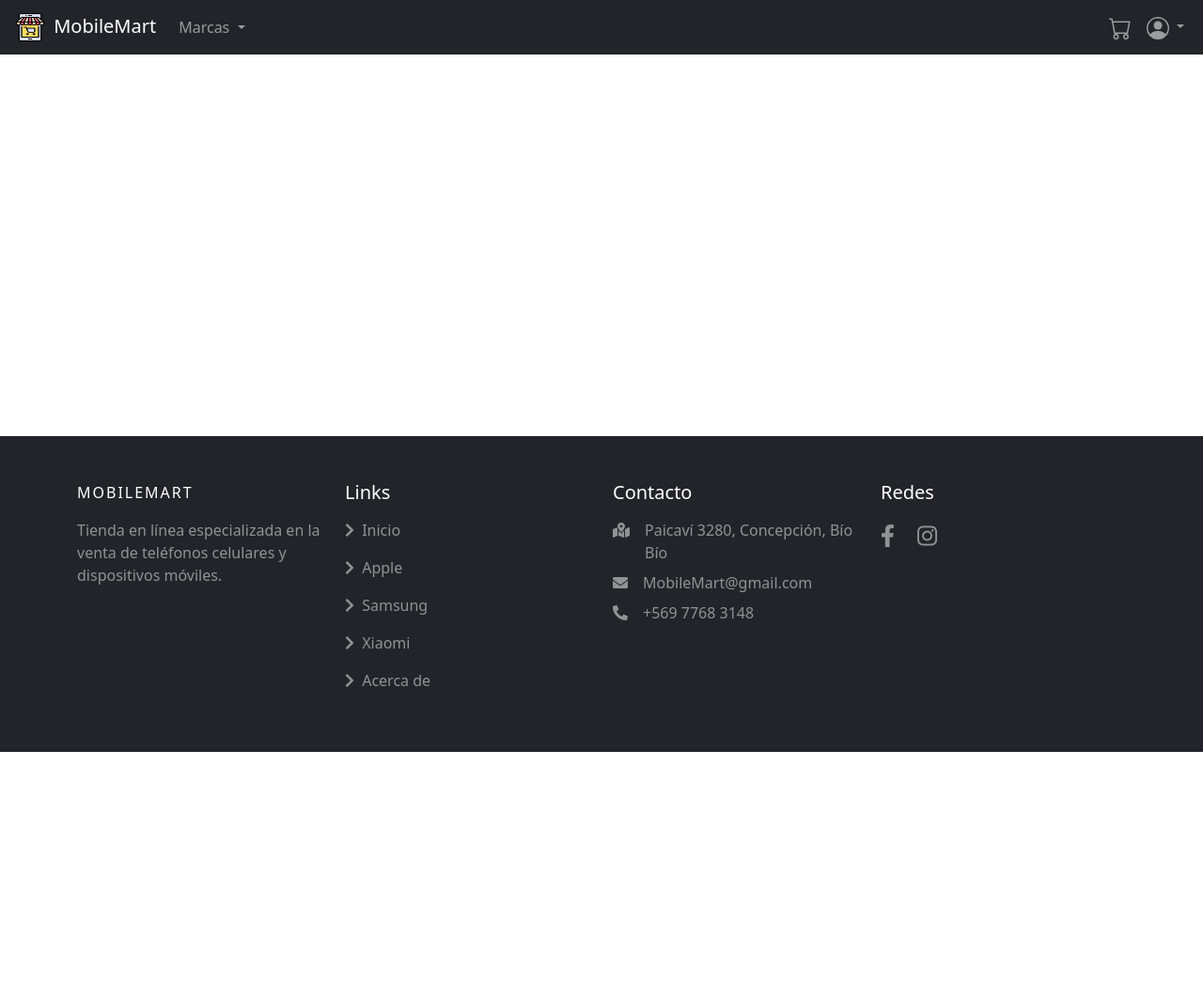
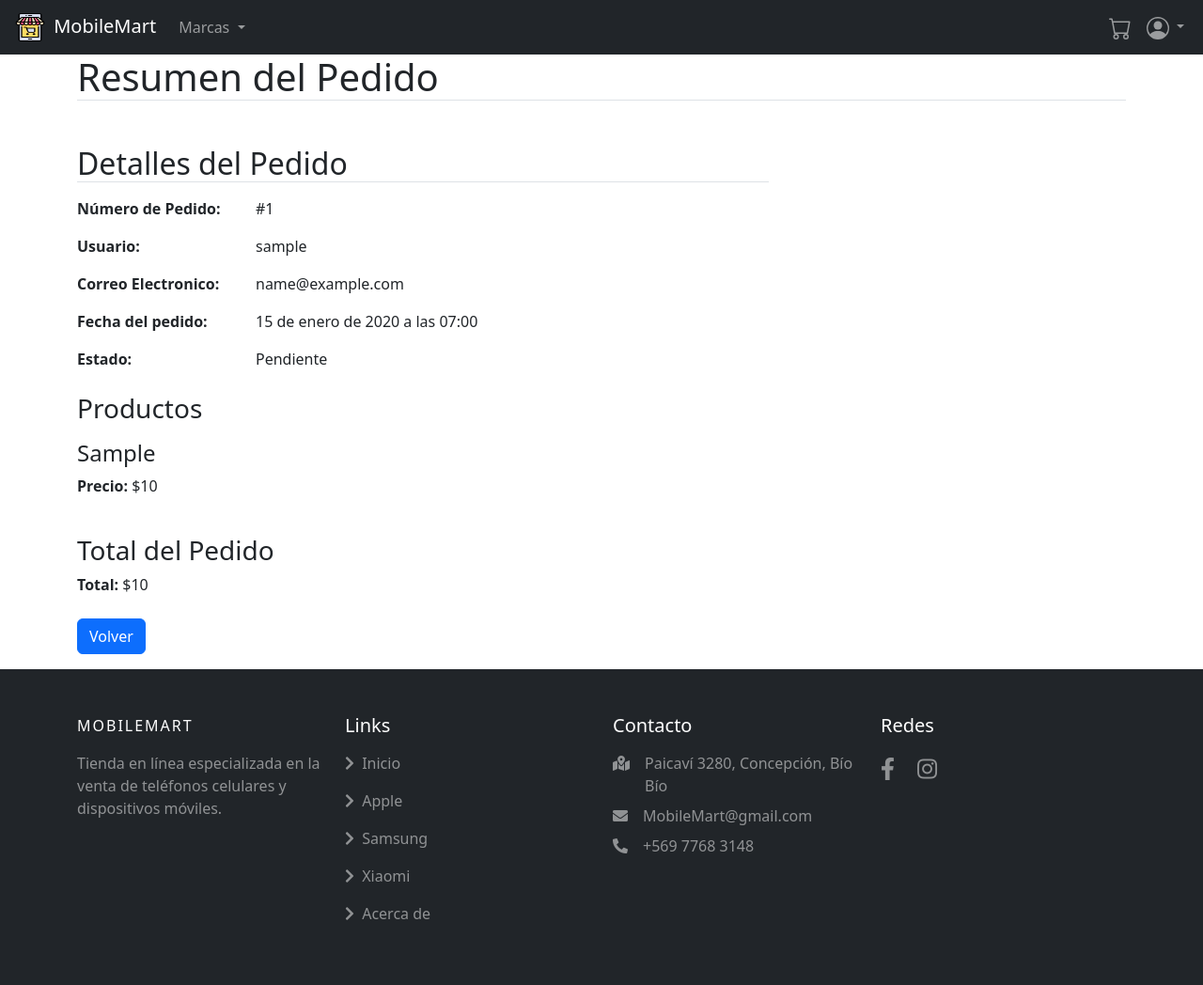
Before and after one commit to m-fuentesr/proyecto-github, a Django app: page /detallepedidouser/1/ in a window 1280 px wide. Shown: the whole page at 94% size. Before the commit the page ends 800 px from the top, so only its background shows below. Run offline with Django 5.2, Linux system fonts and the light colour scheme; a user stored in the database is signed in; tables that the repository leaves empty hold one stand-in row (values such as "Sample post"); some libraries are stand-ins or nearby versions.

Commit message:
Ignacio Sorko. feat: agregar sección "Detalle Pedido User" para visualización de pedidos del cliente
Se añade una nueva sección accesible para el usuario autenticado, que permite consultar los detalles de un pedido específico:

Número de pedido, usuario y correo electrónico.

Fecha del pedido y estado actual (solo lectura).

Listado de productos adquiridos con su modelo y precio.

Cálculo total del monto pagado por el pedido.

Botón para volver al historial de pedidos del usuario.

```diff
--- a/mobilemart/templates/mobilemart/detallepedidouser.html
+++ b/mobilemart/templates/mobilemart/detallepedidouser.html
@@ -5,5 +5,78 @@
 {% block title %}Detalle pedido usuario{% endblock %}
 
 {% block contenido %}
-
+<section>
+    <div class="container">
+        <h1 class="border-bottom">Resumen del Pedido</h1>
+        <div class="row mt-4">
+            <div class="col-12 col-md-8">
+                <div class="order-details mt-4">
+                    <h2 class="border-bottom">Detalles del Pedido</h2>
+                    <div class="order-info mt-3">
+                        <div class="row mb-3">
+                            <div class="col-md-3">
+                                <strong>Número de Pedido:</strong>
+                            </div>
+                            <div class="col-md-9">
+                                #{{ pedido.id }}
+                            </div>
+                        </div>
+                        <div class="row mb-3">
+                            <div class="col-md-3">
+                                <strong>Usuario:</strong>
+                            </div>
+                            <div class="col-md-9">
+                                {{ pedido.usuario.username }}
+                            </div>
+                        </div>
+                        <div class="row mb-3">
+                            <div class="col-md-3">
+                                <strong>Correo Electronico:</strong>
+                            </div>
+                            <div class="col-md-9">
+                                {{ pedido.usuario.email }}
+                            </div>
+                        </div>
+                        <div class="row mb-3">
+                            <div class="col-md-3">
+                                <strong>Fecha del pedido:</strong>
+                            </div>
+                            <div class="col-md-9">
+                                {{ pedido.fecha_pedido }}
+                            </div>
+                        </div>
+                        <div class="row mb-3">
+                            <div class="col-md-3">
+                                <strong>Estado:</strong>
+                            </div>
+                            <div class="col-md-9">
+                                {{ pedido.estado }}
+                            </div>
+                        </div>
+                    </div>
+                    <div class="order-products mt-4">
+                        <h3>Productos</h3>
+                        {% for detalle in pedido.detalles.all %}
+                        <div class="product row mt-3">
+                            <div class="col-md-9">
+                                <h4>{{ detalle.celular.modelo }}</h4>
+                                <p><strong>Precio:</strong> ${{ detalle.precio|intcomma:False }}</p>
+                            </div>
+                        </div>
+                        {% endfor %}
+                    </div>
+                    <div class="order-total mt-4">
+                        <h3>Total del Pedido</h3>
+                        <p><strong>Total:</strong> ${{ pedido.total|intcomma:False }}</p>
+                    </div>
+                    <div class="mt-4 mb-3">
+                        <a href="{% url 'pedidosuser' %}">
+                            <button class="btn btn-primary">Volver</button>
+                        </a>
+                    </div>
+                </div>
+            </div>
+        </div>
+    </div>
+</section>
 {% endblock contenido %}
```
